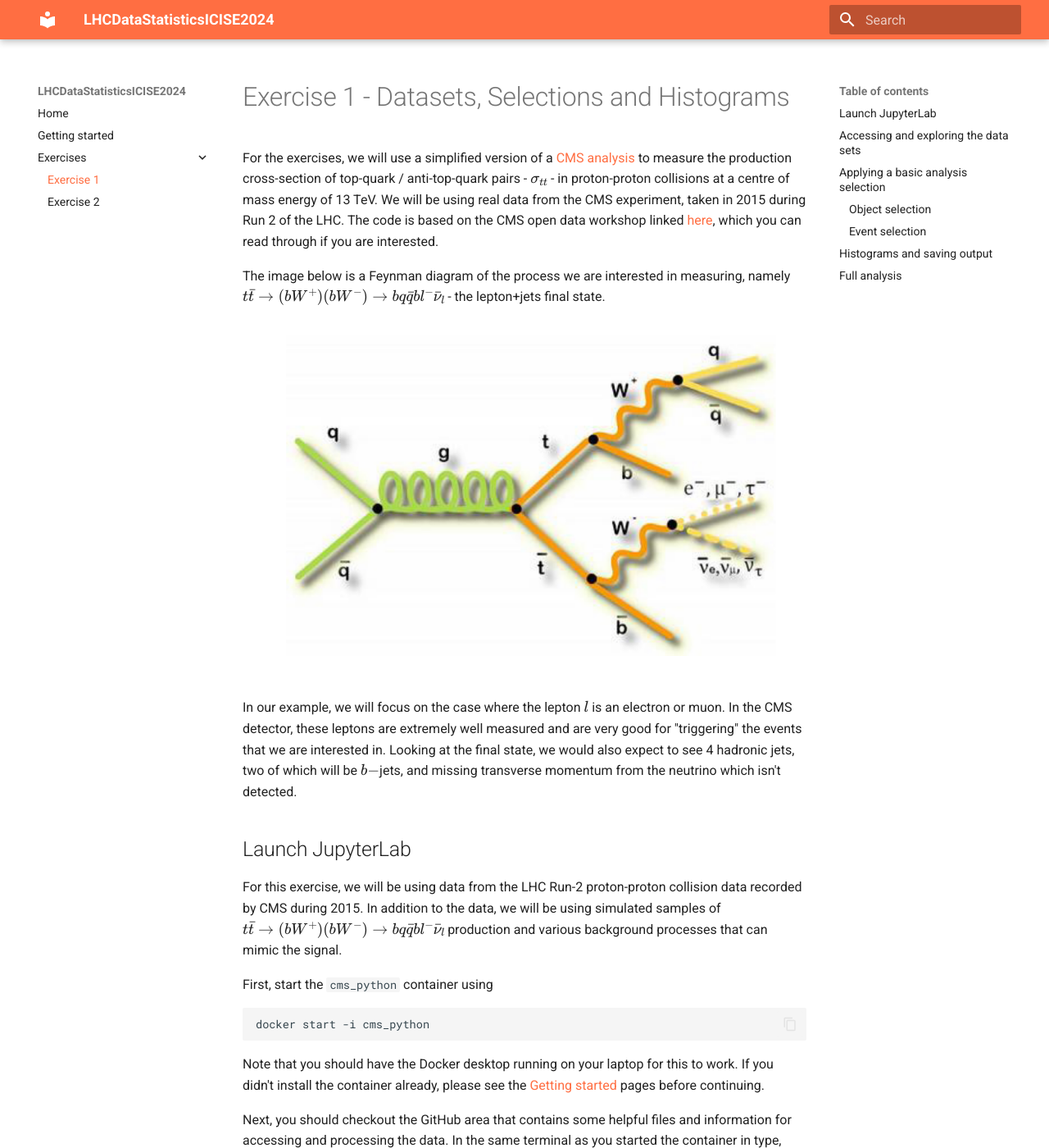
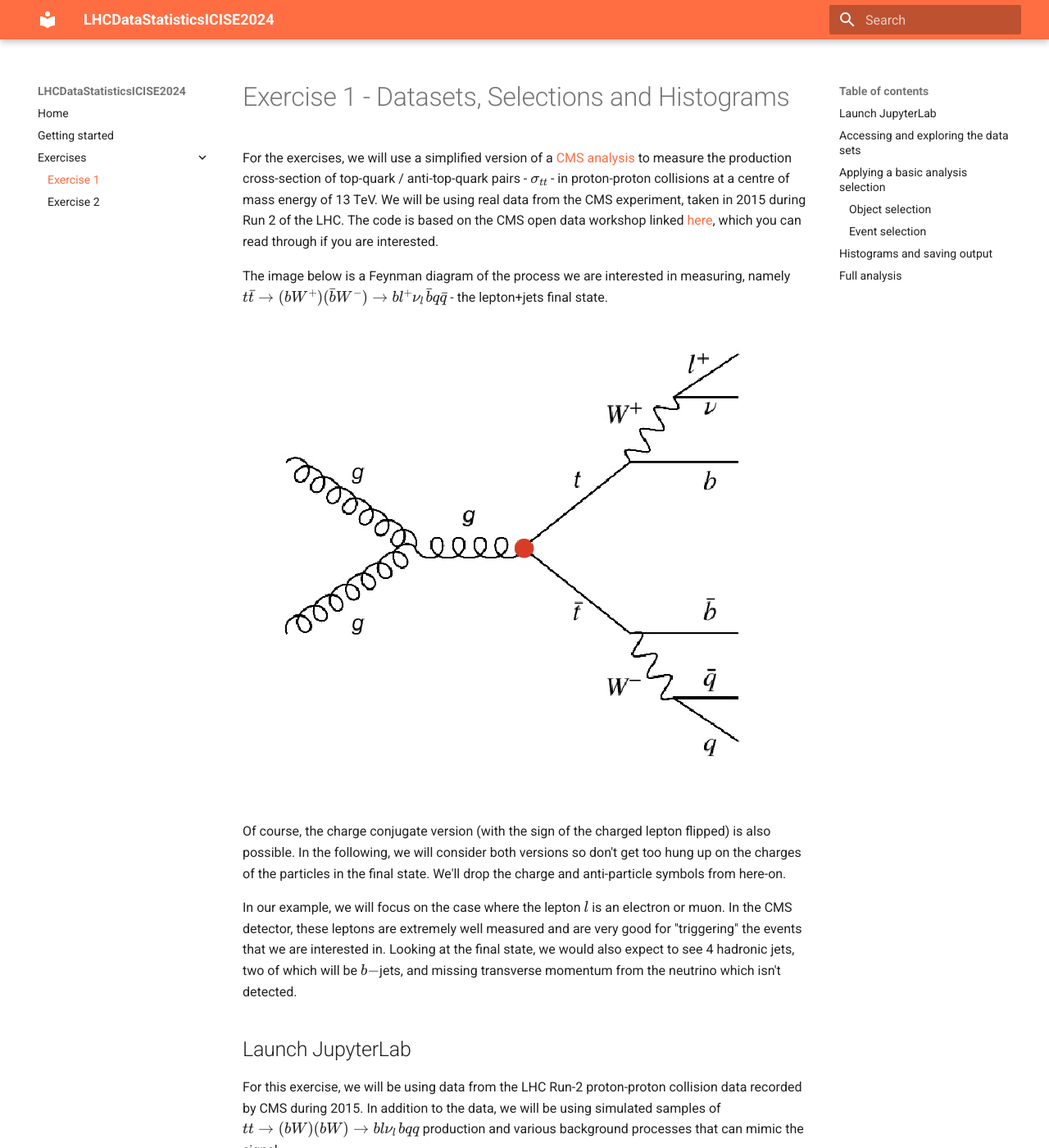
Before and after one commit to nucleosynthesis/LHCDataStatisticsICISE2024, an MkDocs documentation site: the page built from docs/day1.md, in a window 1280 px wide and 1400 px high. Shown: the whole window at 82% size. Built offline with MkDocs 1.6.1 and Material for MkDocs 9.7.7, drawn with Linux system fonts in a browser that asks for light colours; formulas are drawn with MathJax 3.

Commit message:
better feynman diagrams

````diff
--- a/docs/day1.md
+++ b/docs/day1.md
@@ -2,16 +2,18 @@
 
 For the exercises, we will use a simplified version of a [CMS analysis](https://link.springer.com/content/pdf/10.1007/JHEP09(2017)051.pdf) to measure the production cross-section of top-quark / anti-top-quark pairs - $\sigma_{tt}$ - in proton-proton collisions at a centre of mass energy of 13 TeV. We will be using real data from the CMS experiment, taken in 2015 during Run 2 of the LHC. The code is based on the CMS open data workshop linked [here](https://cms-opendata-workshop.github.io/workshopwhepp-lesson-ttbarljetsanalysis/), which you can read through if you are interested.
 
-The image below is a Feynman diagram of the process we are interested in measuring, namely $t\bar{t}\rightarrow (bW^{+})(bW^{-})\rightarrow bq\bar{q}bl^{-}\bar{\nu}_{l}$ - the lepton+jets final state.
+The image below is a Feynman diagram of the process we are interested in measuring, namely $t\bar{t}\rightarrow (bW^{+})(\bar{b}W^{-})\rightarrow bl^{+}\nu_{l}\,\bar{b}q\bar{q}$ - the lepton+jets final state.
 
-![TT lepton + jets Feynman Diagram](images/ttbar_diagram.png)
+![TT lepton + jets Feynman Diagram](images/ttbar_diagram.jpg)
+
+Of course, the charge conjugate version (with the sign of the charged lepton flipped) is also possible. In the following, we will consider both versions so don't get too hung up on the charges of the particles in the final state. We'll drop the charge and anti-particle symbols from here-on.
 
 In our example, we will focus on the case where the lepton $l$ is an electron or muon.  In the CMS detector, these leptons are extremely well measured and are very good for "triggering" the events that we are interested in. Looking at the final state, we would also expect to see 4 hadronic jets, two of which will be $b-$jets, and missing transverse momentum from the neutrino which isn't detected.
 
 ## Launch JupyterLab
 
 For this exercise, we will be using data from the LHC Run-2 proton-proton collision data recorded by CMS during 2015.
-In addition to the data, we will be using simulated samples of $t\bar{t}\rightarrow (bW^{+})(bW^{-})\rightarrow bq\bar{q}bl^{-}\bar{\nu}_{l}$ production and various background processes that can mimic the signal.
+In addition to the data, we will be using simulated samples of $tt\rightarrow (bW)(bW)\rightarrow bl\nu_{l}\,bqq$ production and various background processes that can mimic the signal.
 
 First, start the `cms_python` container using
 ```
````
Also changed, not shown: docs/images/TprimeTprime.jpg (added), docs/images/ttbar_diagram.jpg (added).
